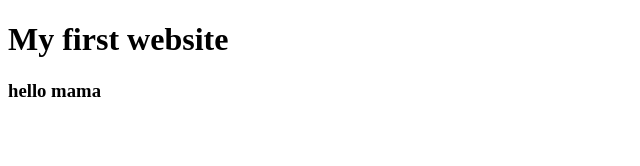
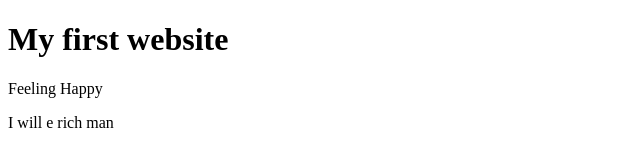
Before and after one commit to MD-NASIMUDDIN/first-website, a plain HTML site: page index.html in a window 1280 px wide. Shown: the whole page, without its empty margins (0-640 px from the left). Drawn offline with Linux system fonts and the light colour scheme.

Commit message:
rich man

```diff
--- a/index.html
+++ b/index.html
@@ -8,6 +8,7 @@
 </head>
 <body>
     <h1>My first website</h1>
-    <h3>hello mama</h3>
+    <p>Feeling Happy</p>
+    <p>I will e rich man</p>
 </body>
 </html>
```
